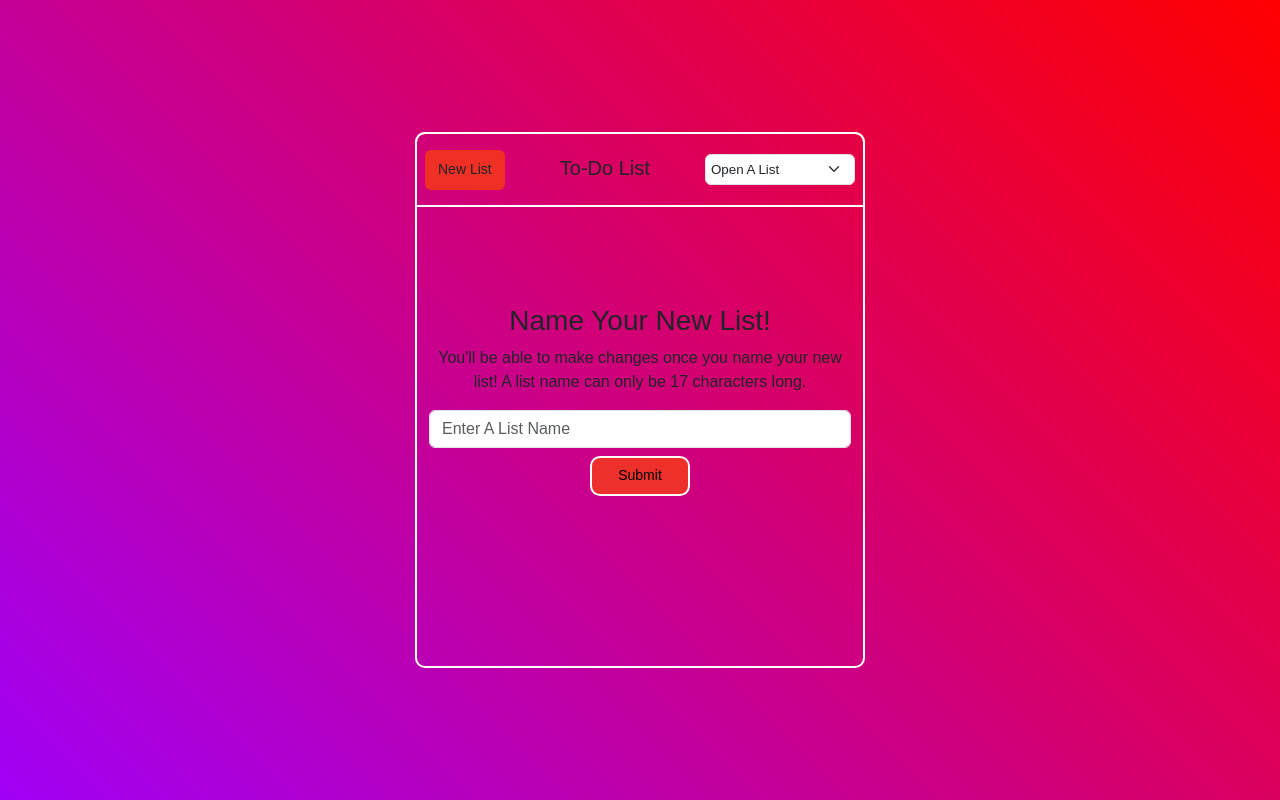
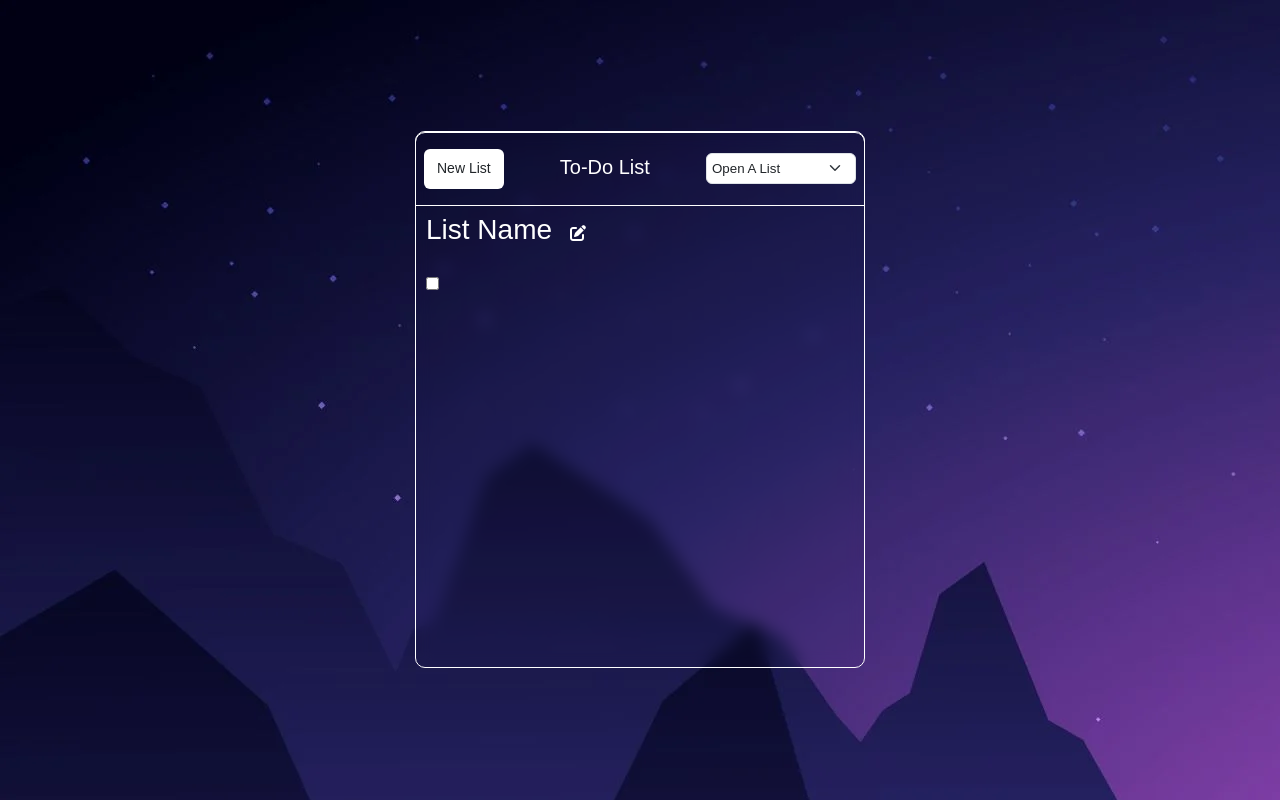
Before and after one commit to NunerCity21/JavascriptProjects, a plain HTML site: page TODO_Local/index.html in a window 1280 px wide. Drawn offline with nearby package versions, Linux system fonts and the light colour scheme; a web font is replaced by a local one.

Commit message:
PROJECT 1: To-Do App | Made The Tasks Part 1 Finished. The List Name With The Edit Button is In Correct Pos And The Tasks Are Able To Pile Up To As Many As You Want And The Tasks Can Still Function To The Smalles Width And Heighth Of The Window.

```diff
--- a/TODO_Local/index.html
+++ b/TODO_Local/index.html
@@ -23,20 +23,27 @@
             </div>
         </div>
 
-        <div id="nameList" class="text-center">
+        <!-- <div id="nameList" class="text-center">
             <h3>Name Your New List!</h3>
             <p>You'll be able to make changes once you name your new list! A list name can only be 17 characters long.</p>
             <form>
                 <input type="text" id="newListInput" class="form-control" placeholder="Enter A List Name">
                 <button type="submit" class="btn2 mt-2">Submit</button>
             </form>
+        </div> -->
+
+        <div id="openedList">
+            <div id="title" class="align-self-start">
+                <span> <h3>List Name</h3> </span>
+                <span> <i class="fa-solid fa-pen-to-square hover mx-2"></i> </span>
+            </div>
+            <!-- LIST CONTENTS HERE -->
+            <div id="tasks" class="align-items-start">
+                <div id="task">
+                    <span> <input class="hover" type="checkbox" title="Click Checkbox To Clear Task!"> </span> <span> <p></p> </span>
+                </div>
+            </div>
         </div>
-
-        <!-- <div id="openedList">
-            <div id="title">
-                <h3>List Name</h3>
-            </div>
-        </div> -->
     </div>
     <script src="https://cdn.jsdelivr.net/npm/bootstrap@5.3.2/dist/js/bootstrap.bundle.min.js" integrity="sha384-C6RzsynM9kWDrMNeT87bh95OGNyZPhcTNXj1NW7RuBCsyN/o0jlpcV8Qyq46cDfL" crossorigin="anonymous"></script>
 </body>
--- a/TODO_Local/style.scss
+++ b/TODO_Local/style.scss
@@ -3,8 +3,10 @@ body {
     padding: 0;
     height: 100vh;
     width: 100vw;
-    background: linear-gradient(45deg, #a000f6, #ff0000);
+    background-image: url(wp8828674.webp);
+     /* background: linear-gradient(45deg, #a000f6, #ff0000); */
     font-family: 'Emblema One', sans-serif;
+    color: white;
 }
 
 #mainDiv {
@@ -14,12 +16,13 @@ body {
     top: 50%;
     left: 50%;
     transform: translate(-50%, -50%);
-    border: 2px solid #fff;
+    border: 1px solid #fff;
     border-radius: 10px;
+    backdrop-filter: blur(8px);
 }
 
 #header {
-    border: 2px solid #fff;
+    border: 1px solid #fff;
     border-radius: 10px 10px 0 0;
     width: 450px;
     height: 75px;
@@ -27,11 +30,6 @@ body {
     top: -2px; /* Half of the header's height to make it overlap */
     display: flex;
     align-items: center;
-}
-
-#heaader > h5 {
-    border: 2px solid #fff;
-    border-radius: 10px;
 }
 
 #lists {
@@ -43,18 +41,83 @@ body {
 .btn {
     font-size: 14px;
     height: 40px; /* Make the button the same height as the select tag */
-    background-color: rgba(255, 72, 0, 0.674); /* 0.5 alpha corresponds to 50% transparency */
+    background-color: rgb(255, 255, 255); /* 0.5 alpha corresponds to 50% transparency */
 }
 
 .btn2 {
     font-size: 14px;
     height: 40px; /* Make the button the same height as the select tag */
     width: 100px;
-    background-color: rgba(255, 72, 0, 0.674); /* 0.5 alpha corresponds to 50% transparency */
-    border: 2px solid #fff;
+    background-color: rgb(255, 255, 255); /* 0.5 alpha corresponds to 50% transparency */
+    border: 1px solid #000000;
     border-radius: 10px 10px;
 }
 
 .custom-size {
     max-width: 100%;
 }
+
+.hover:hover {
+    cursor: pointer;
+}
+
+#title span {
+    display: inline-block;
+}
+
+
+#openedList {
+    display: flex;
+    flex-direction: column;
+    align-items: flex-start;
+}
+
+#title {
+    display: flex;
+    align-items: center;
+    margin-top: 80px; /* Adjust the margin-top as needed */
+    margin-left: 10px; /* Adjust the margin-left as needed */
+    position: absolute;
+    top: 0;
+    left: 0;
+}
+
+#tasks {
+    margin-top: 140px; /* Adjust the margin-top as needed */
+    margin-left: 10px; /* Adjust the margin-left as needed */
+    position: absolute;
+    top: 0;
+    left: 0;
+    display: flex;
+    flex-direction: column;
+    overflow-y: auto;
+    max-height: calc(67vh - 140px);
+}
+
+#tasks span {
+    margin-bottom: 5px; /* Adjust the margin-bottom for vertical alignment */
+}
+
+#tasks input[type="checkbox"] {
+    margin-right: 5px; /* Adjust the margin-right as needed */
+}
+
+#tasks span input[type="checkbox"] {
+    margin-bottom: 18px; /* Adjust the margin-top for vertical alignment */
+}
+
+
+
+#tasks span p {
+    margin-left: 10px;
+    margin-right: 10px;
+}
+
+#title h3 {
+    margin-right: 10px;
+}
+
+#tasks div {
+    display: flex;
+    align-items: center;
+}
```
Also changed, not shown: TODO_Local/style.css, TODO_Local/wp8828674.webp (added), 1 other file.
